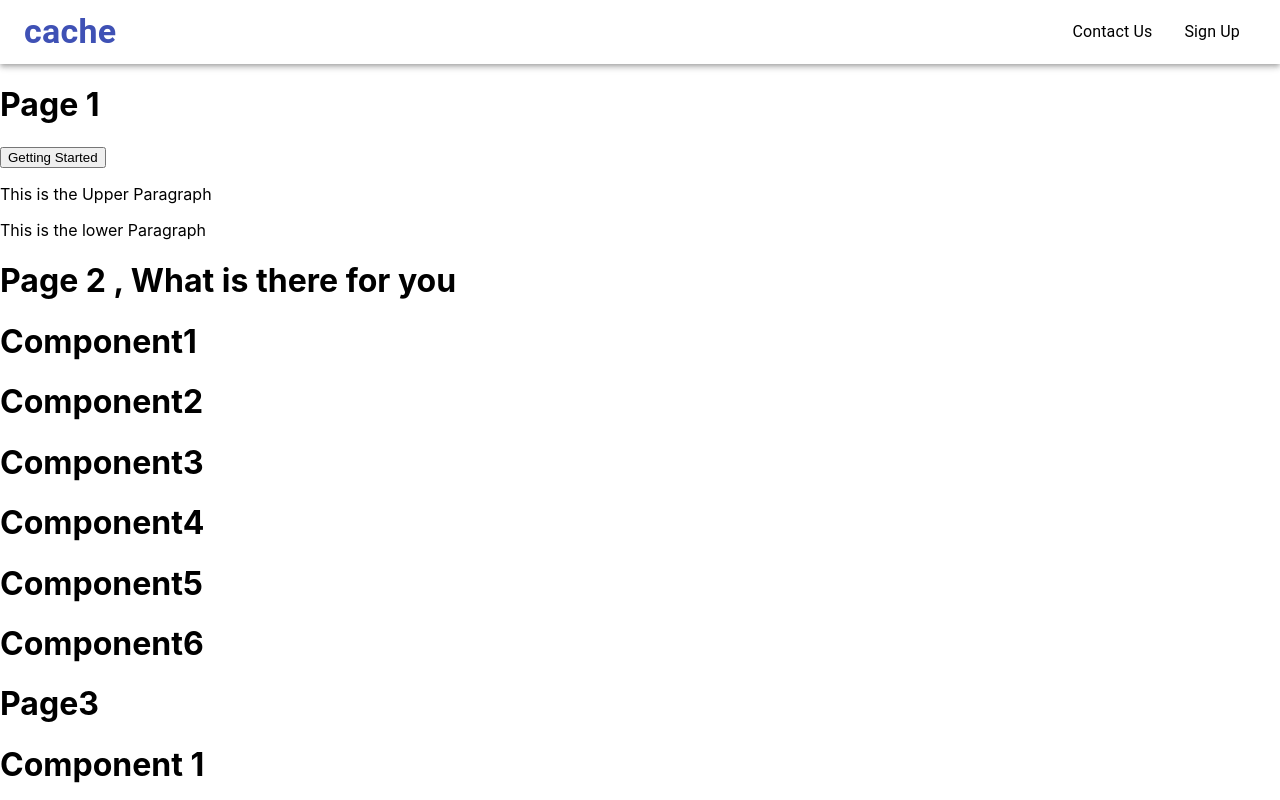
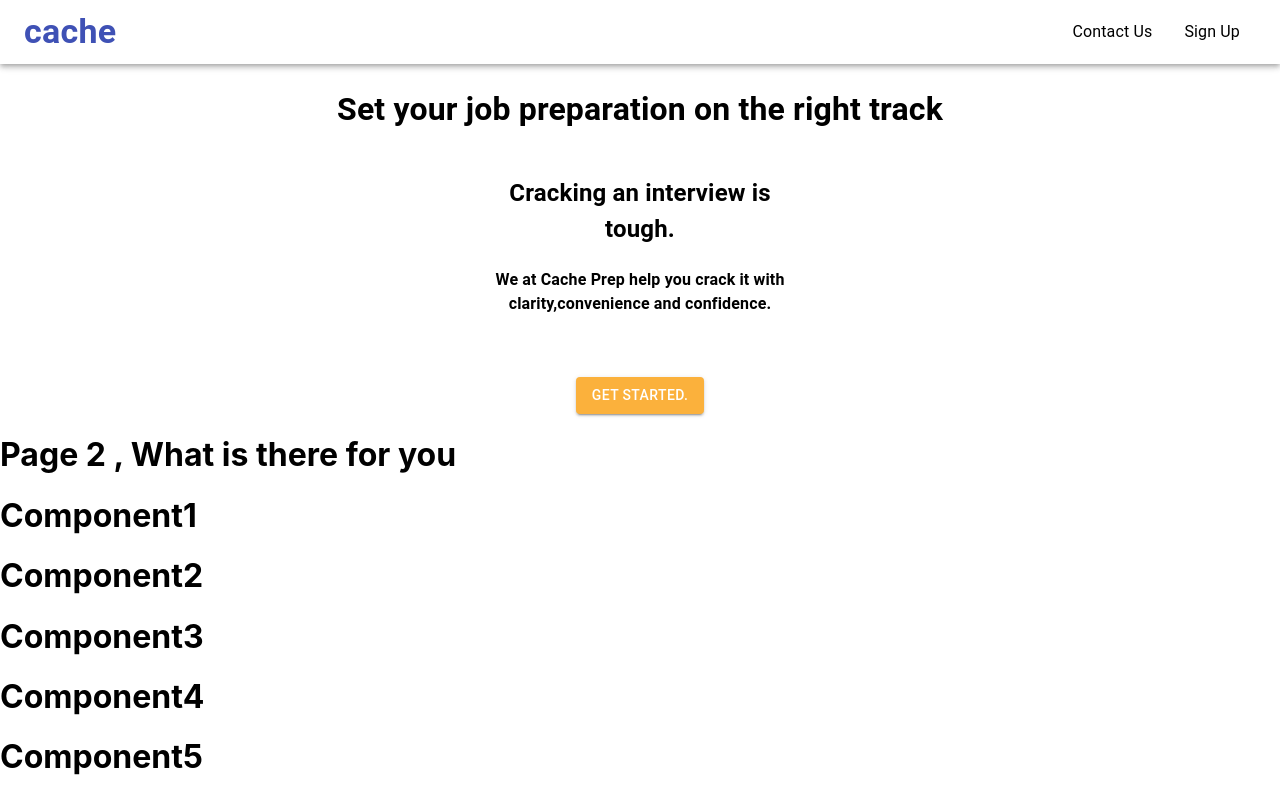
Before and after one commit to nikhilrai637/landingPage, a React (Create React App) app: page /home in a window 1280 px wide. Shown: the top 800 px of the page. Built offline with nearby package versions, Linux system fonts and the light colour scheme.

Commit message:
Page 1 component added

```diff
--- a/src/Home/Page1/Content/Content.js
+++ b/src/Home/Page1/Content/Content.js
@@ -1,12 +1,53 @@
-import React from 'react'
+import React from 'react';
+import { makeStyles } from '@material-ui/core/styles';
+import Typography from '@material-ui/core/Typography';
+import Button from '@material-ui/core/Button';
+import {Grid} from "@material-ui/core";
 
-function Content() {
+const useStyles = makeStyles((theme) => ({
+
+    headstyles:{
+        textAlign:"center",
+
+    },
+
+    textcolor:{
+        color: "white",
+        marginTop: "40px",
+
+    },
+
+    }));
+
+  const Content =() =>{
+    const classes = useStyles();
+
     return (
-        <div>
-            <p>This is the Upper Paragraph</p>
-            <p>This is the lower Paragraph</p>
-        </div>
-    )
-}
 
-export default Content
+
+             <Grid item container>
+            <Grid item xs={2} />
+               <Grid item xs={8}>
+                   <Typography>
+                   <h1 className={classes.headstyles}>Set your job preparation on the right track</h1>
+                  </Typography>
+
+              </Grid>
+              <Grid container justify="center">
+                  <Grid item xs={3} style={{textAlign:"center"}}>
+                      <Typography>
+                         <h2> Cracking an interview is tough.</h2>
+                         <h4>We at Cache Prep help you crack it with clarity,convenience and confidence.</h4>
+                      </Typography>
+                  </Grid>
+              </Grid>
+
+                <Grid item xs={2} />
+
+            </Grid>
+
+
+
+        );
+    };
+     export default Content;
--- a/src/Home/Page1/Getting Started/GettingStarted.js
+++ b/src/Home/Page1/Getting Started/GettingStarted.js
@@ -1,11 +1,46 @@
-import React from 'react'
+import React from 'react';
+import { makeStyles } from '@material-ui/core/styles';
+import Typography from '@material-ui/core/Typography';
+import Button from '@material-ui/core/Button';
+import {Grid} from "@material-ui/core";
 
-function GettingStarted() {
+const useStyles = makeStyles((theme) => ({
+
+    headstyles:{
+        textAlign:"center",
+
+    },
+
+    textcolor:{
+        color: "white",
+        marginTop: "40px",
+
+    },
+
+    }));
+
+  const GettingStarted =() =>{
+    const classes = useStyles();
+
     return (
-        <div>
-            <button>Getting Started</button>
-        </div>
-    )
-}
 
-export default GettingStarted
+
+             <Grid item container>
+            <Grid item xs={2} />
+               <Grid item xs={8}>
+
+              <Grid container justify="center">
+                  <Grid item xs={3} style={{textAlign:"center"}}>
+                     <Button variant="contained" color="secondary" className={classes.textcolor}>GET STARTED.</Button>
+                  </Grid>
+              </Grid>
+                <Grid item xs={2} />
+
+            </Grid>
+            </Grid>
+
+
+
+        );
+    };
+     export default GettingStarted;
--- a/src/Home/Page1/Page1.js
+++ b/src/Home/Page1/Page1.js
@@ -5,9 +5,9 @@ import Content from  './Content/Content'
 function Page1() {
     return (
         <div>
-            <h1>Page 1</h1>
-            <GettingStarted/>
-            <Content/>
+
+          <Content/>
+            <GettingStarted />
         </div>
     )
 }
```
